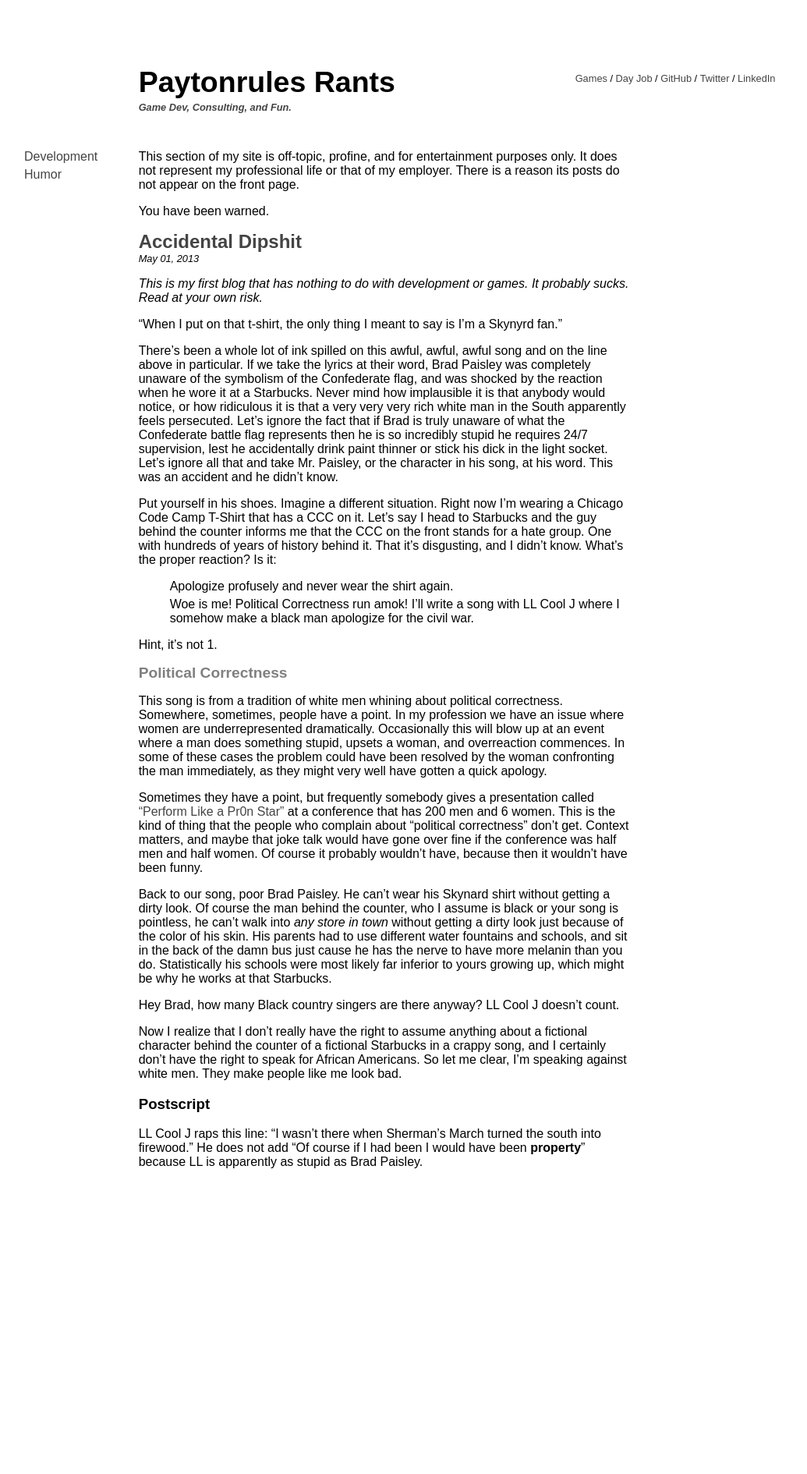
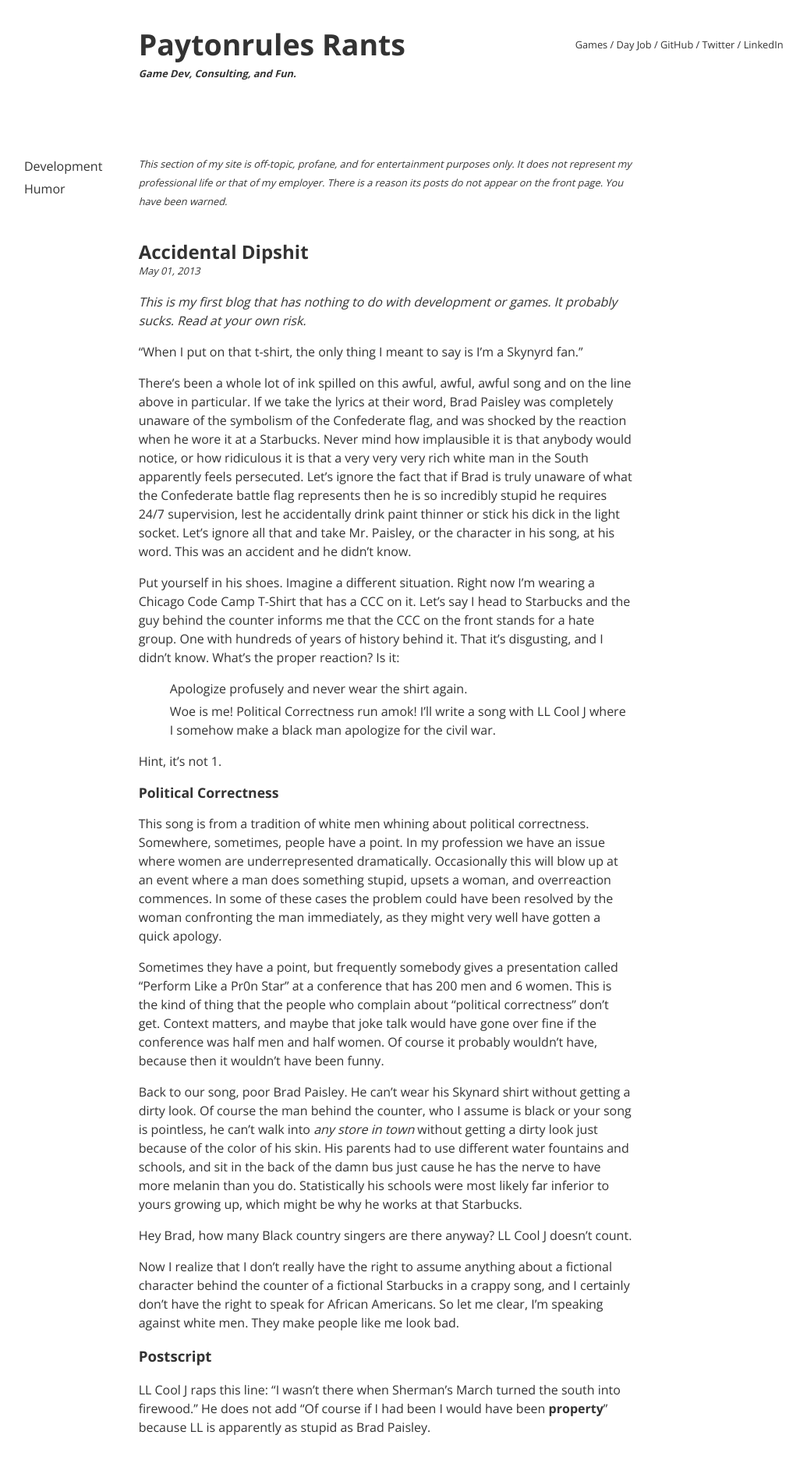
Before and after one commit to paytonrules/paytonrules.github.io, a Jekyll site: the page built from humor/index.markdown, in a window 1280 px wide. Shown: the whole page at 78% size, without its empty margins (99-1134 px from the left). Built offline with Jekyll 4.4.1, drawn with Linux system fonts in a browser that asks for light colours; comment, search, counter and statistics services are not loaded; before the commit the page ends 1547 px from its top, so only the background shows below that.

Commit message:
Updated with Adam's help

```diff
--- a/_layouts/default.html
+++ b/_layouts/default.html
@@ -3,13 +3,10 @@
   <head>
     <title>{{ page.title }}</title>
     <meta name="author" content="<%= @page.author %>" />
-    <link href="/css/normalize.css" rel="stylesheet">
-    <link href='http://fonts.googleapis.com/css?family=Lato:400,700,400italic' rel='stylesheet' type='text/css'>
-    <link href="/css/simplegrid.css" rel="stylesheet">
     <link href="/css/styles.css" rel="stylesheet">
   </head>
   <body>
-    <div class='grid grid-pad site'>
+    <div class='grid grid-pad heading'>
       <div class='col-2-12 left-border'></div>
       <div class='col-6-12'>
         <div class="title">
--- a/css/styles.css
+++ b/css/styles.css
@@ -1,24 +1,24 @@
-//
-//24.000  1.5
-//20.000  1.25
-//19.200  1.2
-//16.000  1 1
-//15.360  0.96
-//12.800  0.8
-//12.288  0.768
-//10.240  0.64
-//9.830 0.614
+@import '/css/normalize.css';
+@import "http:\/\/fonts.googleapis.com/css?family=Open+Sans:400,700";
+@import '/css/simplegrid.css';
 
 body {
-  font-family: 'Lato', sans-serif;
+  font-family:'Open Sans', sans-serif;
+  color: #333;
+  line-height: 1.5em;
+}
+
+h1, h2, h3, h4, h5 {
+  font-weight: 700;
 }
 
 .left-border {
   height: 1px;
 }
 
-.site {
-  padding-top: 5em;
+.heading {
+  padding-top: 2em;
+  margin-bottom: 3em;
 }
 
 .title h1 {
@@ -29,7 +29,6 @@ body {
 .title h2 {
   font-size: 0.8em;
   font-style: italic;
-  color: #444;
 }
 
 .links {
@@ -45,17 +44,21 @@ body {
 
 .links a {
   text-decoration: none;
-  color: #444;
+  color: #333;
+}
+
+.links a {
+  text-decoration: none;
+  color: #333;
 }
 
 .blog-sections ul {
   font-size: 1em;
-  color: #222;
 }
 
 .blog-sections a {
   text-decoration: none;
-  color: #444;
+  color: #333;
 }
 
 .blog-sections li {
@@ -87,10 +90,14 @@ p {
   padding-bottom: 0;
   margin-bottom: 0;
   font-size: 1.5em;
-  color: #444;
 }
 
 .content h2 {
-  font-size: 1.2em;
-  color: gray;
+  font-size: 1.1em;
 }
+
+.warning {
+  font-size: 0.8em;
+  font-style: italic;
+  padding-bottom: 2em;
+}
--- a/humor/index.markdown
+++ b/humor/index.markdown
@@ -3,9 +3,10 @@ layout: default
 title: Humor
 ---
 
-This section of my site is off-topic, profine, and for entertainment purposes only. It does not represent my professional life or that of my employer. There is a reason its posts do not appear on the front page.
+<p class='warning'>
+This section of my site is off-topic, profane, and for entertainment purposes only. It does not represent my professional life or that of my employer. There is a reason its posts do not appear on the front page. You have been warned.
+</p>
 
-You have been warned.
 
 {% capture category %}{{ page.title | downcase | replace:' ','-'}}{% endcapture %}
 {% for post in site.categories[category] %}
```
